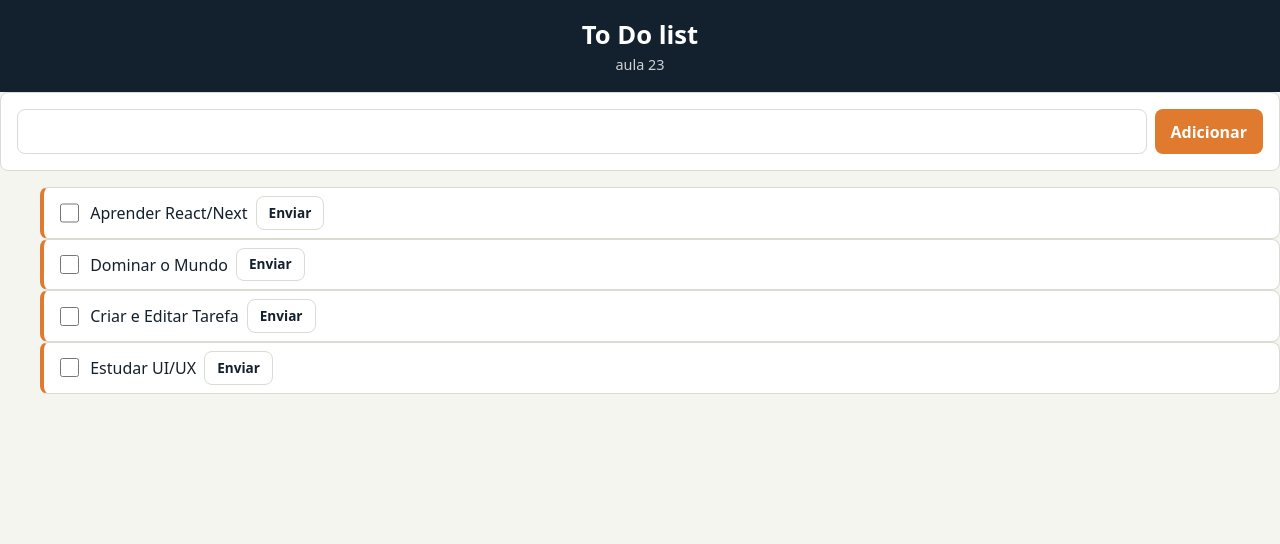
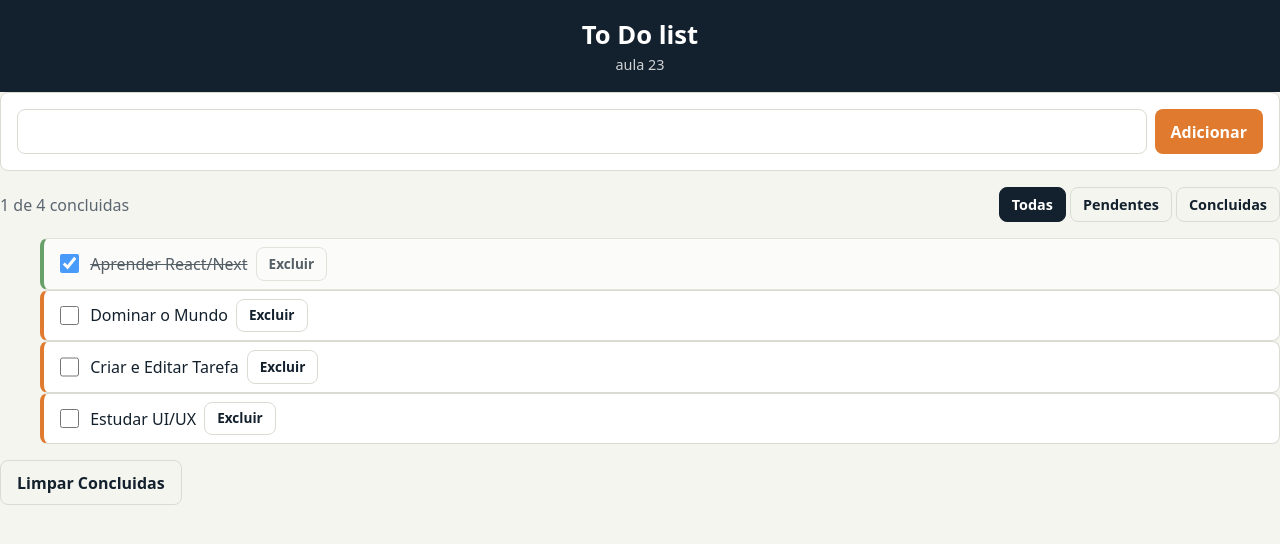
Before and after one commit to F-TNK/to-do_React, a Next.js app: page / in a window 1280 px wide. Shown: the top 544 px of the page. Built offline with nearby package versions, Linux system fonts and the light colour scheme.

Commit message:
feat: Filtros e Limpar Concluidas feitos

```diff
--- a/components/dados.js
+++ b/components/dados.js
@@ -1,5 +1,5 @@
 export const tarefasIniciais = [
-  { id: 1, descricao: "Aprender React/Next", concluida: false },
+  { id: 1, descricao: "Aprender React/Next", concluida: true },
   { id: 2, descricao: "Dominar o Mundo", concluida: false },
   { id: 3, descricao: "Criar e Editar Tarefa", concluida: false },
   { id: 4, descricao: "Estudar UI/UX", concluida: false },
--- a/components/listaDeTarefas.js
+++ b/components/listaDeTarefas.js
@@ -5,8 +5,9 @@ import { tarefasIniciais } from "./dados"; // export nomeado → usa chaves
 import TarefaItem from "./TarefaItem.js";
 import FormTarefa from "./FormTarefa.js";
 
-export default function listaDeTarefas() {
+export default function ListaDeTarefas() {
   const [tarefas, setTarefas] = useState(tarefasIniciais);
+  const [filtro, setFiltro] = useState("todas");
 
   const concluir = (id) => {
     setTarefas(
@@ -25,11 +26,54 @@ export default function listaDeTarefas() {
     setTarefas([...tarefas, nova]);
   };
 
+  const totalConcluidas = tarefas.filter((tarefa) => tarefa.concluida).length;
+
+  const limparConcluidas = () => {
+    setTarefas(tarefas.filter((tarefa) => !tarefa.concluida));
+  };
+
+  const tarefasFiltradas = tarefas.filter((tarefa) => {
+    if (filtro === "pendentes") return !tarefa.concluida;
+    if (filtro === "concluidas") return tarefa.concluida;
+    return true;
+  });
+
+  const FILTROS = [
+    { valor: "todas", texto: "Todas" },
+    { valor: "pendentes", texto: "Pendentes" },
+    { valor: "concluidas", texto: "Concluidas" },
+  ];
+
   return (
     <section>
-      <FormTarefa adicionar={adicionar} />
+      <FormTarefa aoAdicionar={adicionar} />
+      <div className="resumo">
+        <p>
+          {totalConcluidas} de {tarefas.length} concluidas
+        </p>
+        <div className="filtros">
+          {FILTROS.map((item) => (
+            <button
+              key={item.valor}
+              type="button"
+              className={
+                filtro === item.valor
+                  ? "botao-secundario ativo"
+                  : "botao-secundario"
+              }
+              onClick={() => setFiltro(item.valor)}
+            >
+              {item.texto}
+            </button>
+          ))}
+        </div>
+      </div>
+
+      {tarefasFiltradas.length === 0 ? (
+        <p className="vazio">Nenhuma tarefa por aqui</p>
+      ) : (
         <ul>
-        {tarefasIniciais.map((tarefa) => (
+          {tarefasFiltradas.map((tarefa) => (
             <TarefaItem
               key={tarefa.id}
               tarefa={tarefa}
@@ -38,6 +82,17 @@ export default function listaDeTarefas() {
             />
           ))}
         </ul>
+      )}
+      <div className="resumo">
+        <button
+          type="button"
+          className="botao-secundario"
+          onClick={limparConcluidas}
+          disabled={totalConcluidas === 0}
+        >
+          Limpar Concluidas
+        </button>
+      </div>
     </section>
   );
 }
--- a/components/tarefaItem.js
+++ b/components/tarefaItem.js
@@ -12,7 +12,7 @@ export default function TarefaItem({ tarefa, aoConcluir, aoExcluir }) {
         className="botao-secundario"
         onClick={() => aoExcluir(tarefa.id)}
       >
-        Enviar
+        Excluir
       </button>
     </li>
   );
```
Lines whose indentation alone changed are shown as unchanged.
